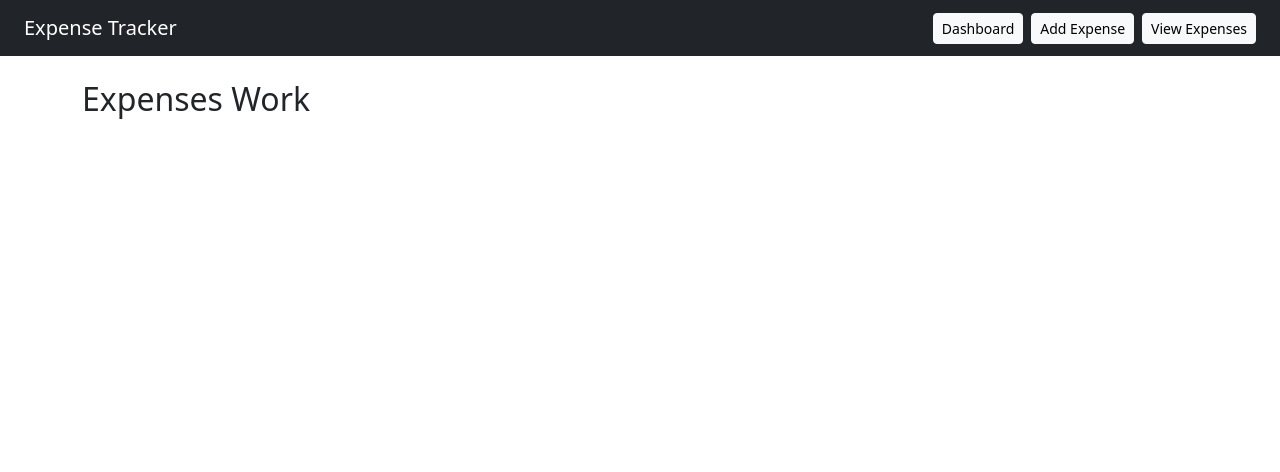
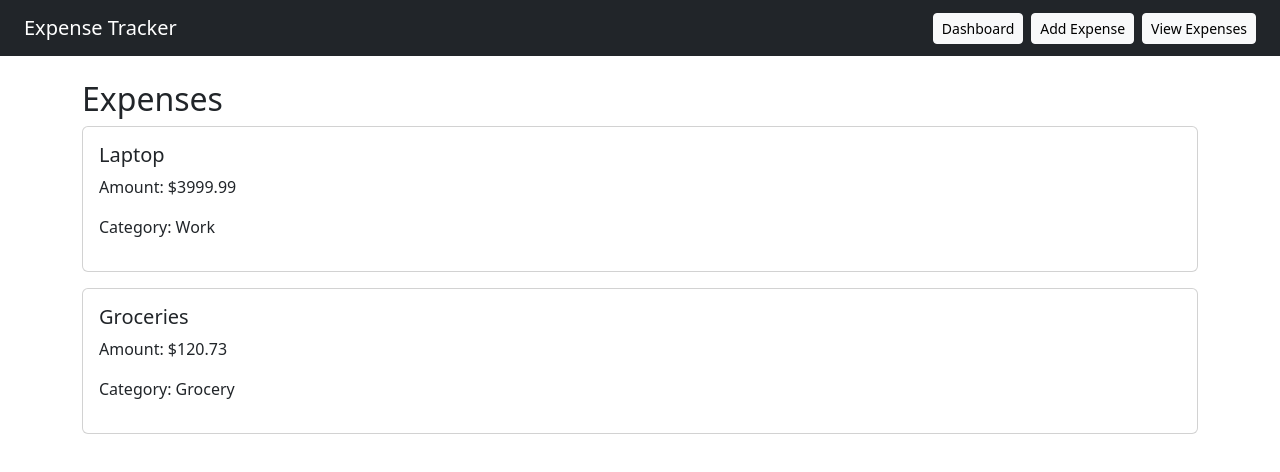
Before and after one commit to Bowman-Nathan/expense-tracker, an Angular app: page /expenses in a window 1280 px wide. Shown: the top 472 px of the page. Built offline with nearby package versions, Linux system fonts and the light colour scheme.

Commit message:
Linked expenses to the expense list and displays them, price, and category

```diff
--- a/src/app/components/expense-list/expense-list.html
+++ b/src/app/components/expense-list/expense-list.html
@@ -1 +1,9 @@
-<h2>Expenses Work</h2>
+<h2>Expenses</h2>
+
+@for (expense of expenseService.expenses(); track expense.id) {
+  <div class="card mb-3 p-3">
+    <h5>{{ expense.title }}</h5>
+    <p>Amount: ${{ expense.amount.toFixed(2) }}</p>
+    <p>Category: {{ expense.category }}</p>
+  </div>
+}
--- a/src/app/components/expense-list/expense-list.ts
+++ b/src/app/components/expense-list/expense-list.ts
@@ -1,8 +1,11 @@
 import { Component } from "@angular/core";
+import { ExpenseService } from "../../services/expense-service";
 
 @Component({
     selector: 'app-expense-list',
     imports:[],
     templateUrl: './expense-list.html'
 })
-export class ExpenseListComponent{}
+export class ExpenseListComponent{
+    constructor(public expenseService: ExpenseService) {}
+}
```
